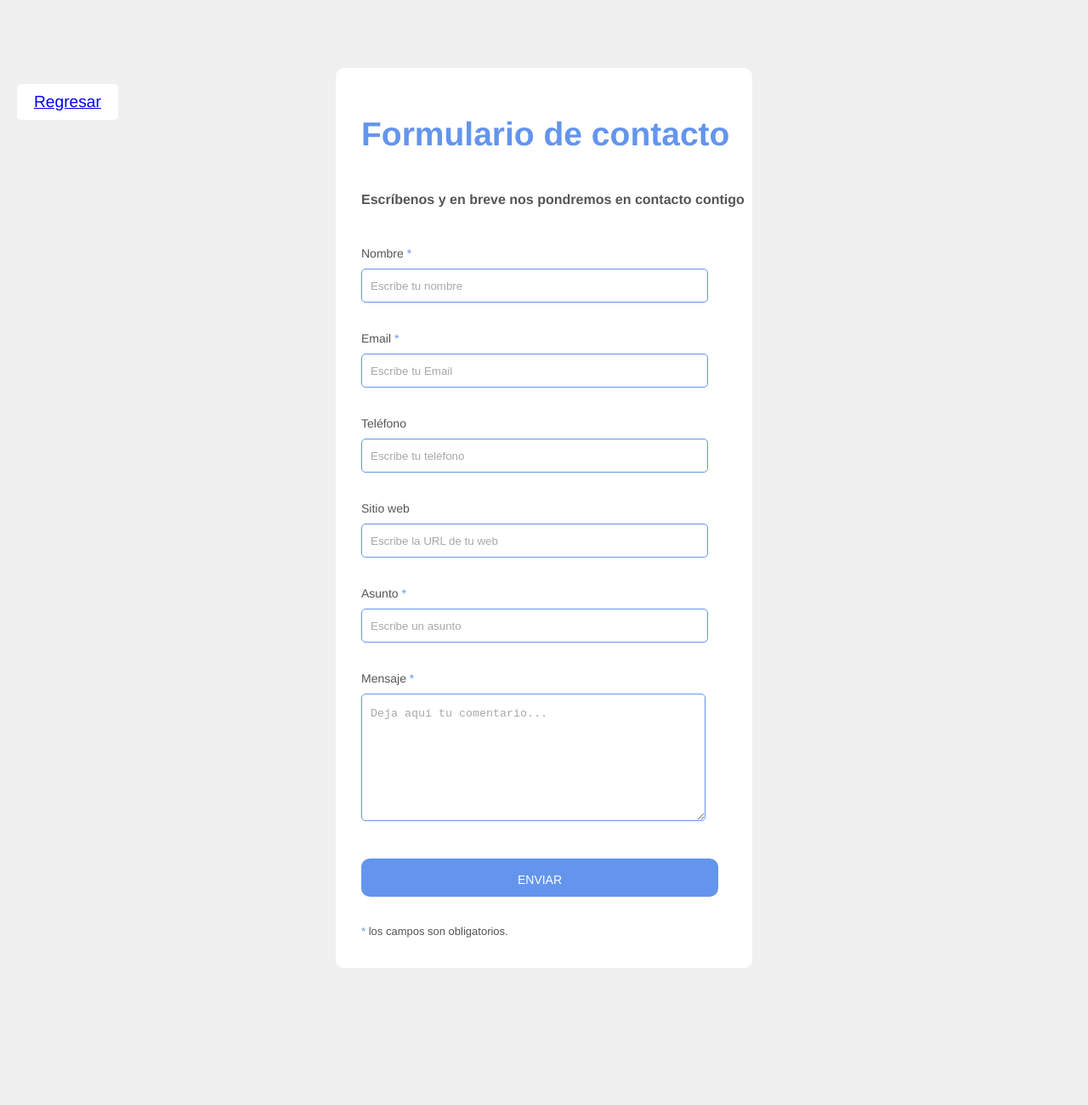
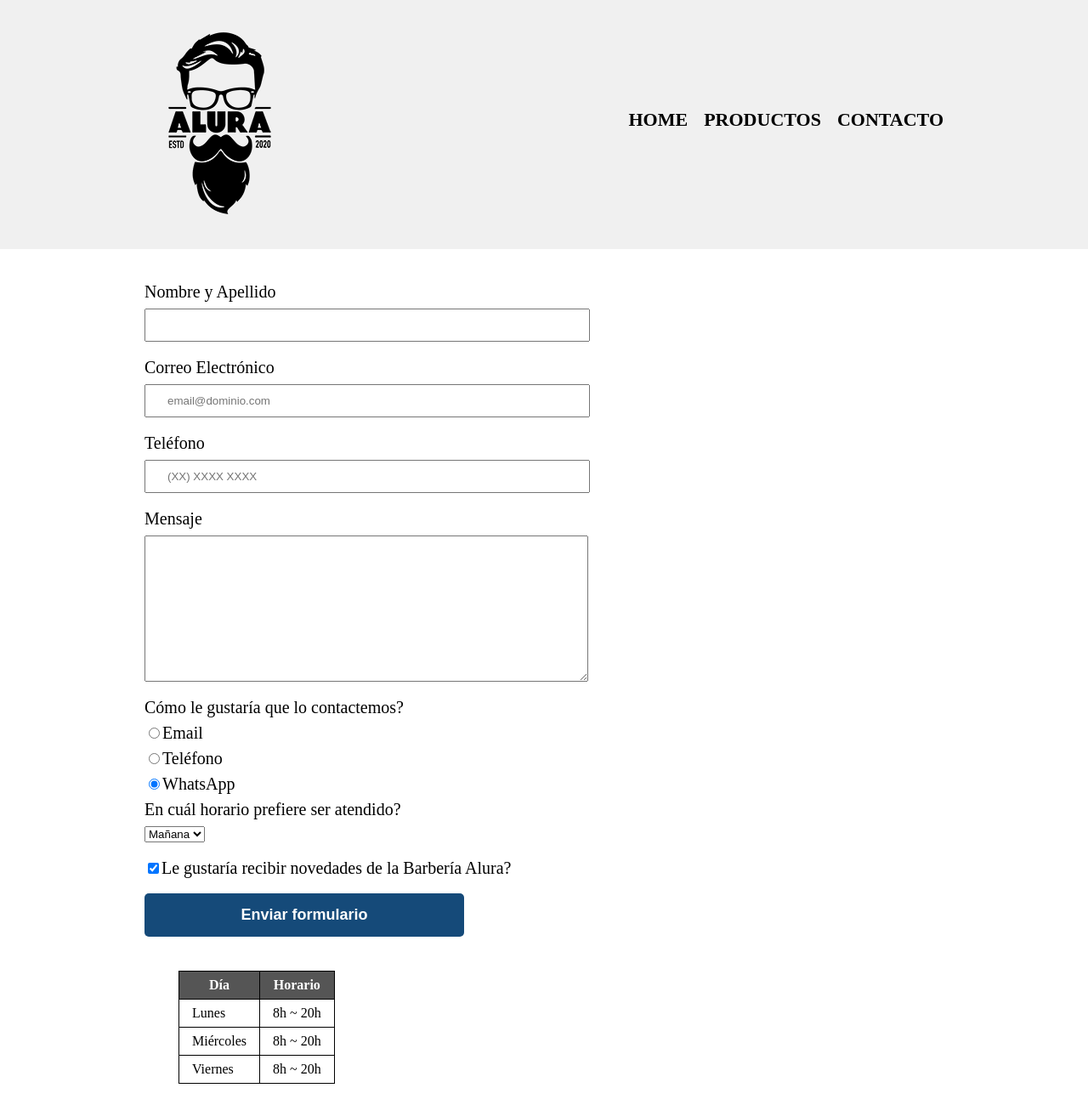
Before and after one commit to OscarNavarrolol/OscarNavarrolol.github.io, a plain HTML site: page html/contacto.html in a window 1280 px wide. Shown: the top 1300 px of the page at 85% size. Before the commit the page ends 1139 px from the top, so only its background shows below. Drawn offline with Linux system fonts and the light colour scheme.

Commit message:
Mejora de contacto

```diff
--- /dev/null
+++ b/css/contacto.css
@@ -0,0 +1,152 @@
+* {cursor: url(https://cur.cursors-4u.net/symbols/sym-1/sym46.cur), auto !important;}
+header {
+    background-color: #F0F0F0;
+    padding: 20px 0;
+}
+
+.caja{
+    width: 940px;
+    position: relative;
+    margin: 0 auto;
+}
+
+nav{
+    position: absolute;
+    top:110px;
+    right: 0;
+}
+
+nav li{
+    display: inline;
+    margin: 0 0 0 15px;
+}
+
+nav a{
+    text-transform: uppercase;
+    color: #000000;
+    font-weight: bold;
+    font-size: 22px;
+    text-decoration: none;
+}
+
+nav a:hover{
+    color: #FF8C00;
+    text-decoration: underline;
+}
+
+.productos{
+    width: 940px;
+    margin: 0 auto;
+    padding: 50px;
+}
+
+
+.productos li{
+    display: inline-block;
+    text-align: center;
+    width: 30%;
+    vertical-align: top;
+    margin: 0 1.5%;
+    padding: 30px 20px;
+    box-sizing: border-box;
+    border: 2px solid #000000;
+    border-radius: 10px;
+}
+
+.productos li:hover{
+    border-color:#FF8C00;
+}
+
+.productos li:active{
+    border-color:#088c19;
+}
+
+.productos h2{
+    font-size: 30px;
+    font-weight: bold;
+}
+
+.productos li:hover h2{
+    font-size: 33px;
+}
+
+.producto-descripcion{
+    font-size: 18px;
+}
+
+.producto-precio{
+    font-size: 20px;
+    font-weight: bold;
+    margin-top:10px;
+}
+
+footer{
+    text-align: center;
+    background: url("/imgs/bg.jpg");
+    padding:40px;
+}
+
+.copyright{
+    color:#FFFFFF;
+    font-size: 13px;
+    margin:20px;
+}
+
+main{
+    width: 940px;
+    margin: 0 auto;
+}
+
+form{
+    margin: 40px 0;
+}
+
+form label, form legend{
+    display: block;
+    font-size: 20px;
+    margin: 0 0 10px;
+}
+
+.input-padron{
+    display: block;
+    margin: 0 0 20px;
+    padding: 10px 25px;
+    width: 50%;
+}
+
+.checkbox{
+    margin:20px 0;
+}
+
+.enviar{
+    width: 40%;
+    padding: 15px 0;
+    font-size: 18px;
+    font-weight: bold;
+    color:white;
+    background: rgb(21, 74, 121);
+    border:none;
+    border-radius: 5px;
+    transition: 0.5s all;
+    cursor:pointer;
+}
+
+.enviar:hover {
+    background: rgb(144, 234, 248);
+    transform: scale(1.1);
+}
+
+table {
+    margin: 40px 40px;
+}
+
+thead {
+    background: #555555;
+    color: white;
+    font-weight: bold;
+}
+
+td, th {
+    border: 1px solid #000000;
+    padding: 8px 15px;
+}
--- a/css/productos.css
+++ b/css/productos.css
@@ -77,6 +77,37 @@ nav a{
     color: #333333
 }
 
+main{
+    width: 940px;
+    margin: 0 auto;
+}
+
+form{
+    margin: 40px 0;
+}
+
+form label, form p{
+    display: block;
+    font-size: 20px;
+    margin: 0 0 10px;
+}
+
+form input {
+    display: block;
+    margin: 0 0 20px;
+    padding: 10px 25px;
+    width: 50%;
+}
+.input-padron{
+    display: block;
+    margin: 0 0 20px;
+    padding: 10px 25px;
+    width: 50%;
+}
+.checkbox {
+    margin: 20px 0;
+
+}
 footer{
     padding: 40px;
     text-align: center;
--- a/html/contacto.html
+++ b/html/contacto.html
@@ -1,76 +1,90 @@
-<html lang="es">
-<head>
-  <meta charset="UTF-8">
-  <title>Formulario de contacto</title>
+<!DOCTYPE html>
 
-  <link rel="stylesheet" type="text/css" href="/css/contact-form.css">
+<html>
+    <head>
+        <meta charset="UTF-8">
+        <title>Contacto - Barbería Alura</title>
+        <link rel="stylesheet" href="/css/reset.css">
+        <link rel="stylesheet" href="/css/contacto.css">
+    </head>
+    <body>
+        <header>
+            <div class="caja">
+                <h1><img src="/imgs/logo.png" alt="Logo"></h1>
+                <nav>
+                    <ul>
+                        <li><a href="/index.html">Home</a></li>
+                        <li><a href="BarberiaAluraPrincipal.html">Productos</a></li>
+                        <li><a href="contacto.html">Contacto</a></li>
+                    </ul>
+                </nav>
+            </div>
+        </header>
+        <main>
+            <form>
+                <label for="nombreapellido">Nombre y Apellido</label>
+                <input type="text" id="nombreapellido" class="input-padron" required>
 
-  </head>
+                <label for="correoelectronico">Correo Electrónico</label>
+                <input type="email" id="correoelectronico" class="input-padron" required placeholder="email@dominio.com">
 
-<body>
+                <label for="telefono" >Teléfono</label>
+                <input type="tel" id="telefono" class="input-padron" required placeholder="(XX) XXXX XXXX">
 
-  <div class="contact_form">
+                <label for="mensaje">Mensaje</label>
+                <textarea cols="70" rows="10" id="mensaje" class="input-padron" required></textarea>
 
-    <div class="formulario">
-      <h1>Formulario de contacto</h1>
-      <div class="btnRegresar">
-        <a href="/index.html"> Regresar </a>
-      </div>
-        <h3>Escríbenos y en breve nos pondremos en contacto contigo</h3>
+                <fieldset>
+                    <legend>Cómo le gustaría que lo contactemos?</legend>
 
+                    <legend for="radio-email"><input type="radio" name="contacto" value="email" id="radio-email" >Email</legend>
 
-          <form action="submeter-formulario.php" method="post">
+                    <legend for="radio-telefono"><input type="radio" name="contacto" value="telefono" id="radio-telefono" >Teléfono</legend>
 
+                    <legend for="radio-whatsapp"><input type="radio" name="contacto" value="whatsapp" id="radio-whatsapp" checked>WhatsApp</legend>
 
-                <p>
-                  <label for="nombre" class="colocar_nombre">Nombre
-                    <span class="obligatorio">*</span>
-                  </label>
-                    <input type="text" name="introducir_nombre" id="nombre" required="obligatorio" placeholder="Escribe tu nombre">
-                </p>
+                </fieldset>
 
-                <p>
-                  <label for="email" class="colocar_email">Email
-                    <span class="obligatorio">*</span>
-                  </label>
-                    <input type="email" name="introducir_email" id="email" required="obligatorio" placeholder="Escribe tu Email">
-                </p>
+                <div>
+                    <legend>En cuál horario prefiere ser atendido?</legend>
+                    <select>
+                        <option>Mañana</option>
+                        <option>Tarde</option>
+                        <option>Noche</option>
+                    </select>
+                </div>
 
-                <p>
-                  <label for="telefone" class="colocar_telefono">Teléfono
-                  </label>
-                    <input type="tel" name="introducir_telefono" id="telefono" placeholder="Escribe tu teléfono">
-                </p>
+                <label class="checkbox"><input type="checkbox" checked>Le gustaría recibir novedades de la Barbería Alura?</label>
 
-                <p>
-                  <label for="website" class="colocar_website">Sitio web
-                  </label>
-                    <input type="url" name="introducir_website" id="website" placeholder="Escribe la URL de tu web">
-                </p>
+                <input type="submit" value="Enviar formulario"  class="enviar">
 
-                <p>
-                  <label for="asunto" class="colocar_asunto">Asunto
-                    <span class="obligatorio">*</span>
-                  </label>
-                    <input type="text" name="introducir_asunto" id="assunto" required="obligatorio" placeholder="Escribe un asunto">
-                </p>
-
-                <p>
-                  <label for="mensaje" class="colocar_mensaje">Mensaje
-                    <span class="obligatorio">*</span>
-                  </label>
-                                    <textarea name="introducir_mensaje" class="texto_mensaje" id="mensaje" required="obligatorio" placeholder="Deja aquí tu comentario..."></textarea>
-                                </p>
-
-                <button type="submit" name="enviar_formulario" id="enviar"><p>Enviar</p></button>
-
-                <p class="aviso">
-                  <span class="obligatorio"> * </span>los campos son obligatorios.
-                </p>
-
-          </form>
-    </div>
-  </div>
-
-</body>
+            </form>
+            <table>
+              <thead>
+                  <tr>
+                      <th>Día</th>
+                      <th>Horario</th>
+                  </tr>
+              </thead>
+              <tbody>
+                  <tr>
+                      <td>Lunes</td>
+                      <td>8h ~ 20h</td>
+                  </tr>
+                  <tr>
+                      <td>Miércoles</td>
+                      <td>8h ~ 20h</td>
+                  </tr>
+                  <tr>
+                      <td>Viernes</td>
+                      <td>8h ~ 20h</td>
+                  </tr>
+              </tbody>
+          </table>
+        </main>
+        <footer>
+            <img src="/imgs/logo-blanco.png" alt="logo-blanco">
+            <p class="copyright">&copy Copyright Barbería Alura - 2020</p>
+        </footer>
+    </body>
 </html>
```
